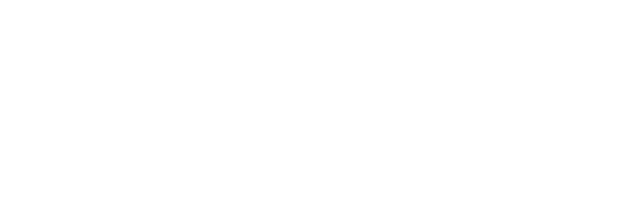
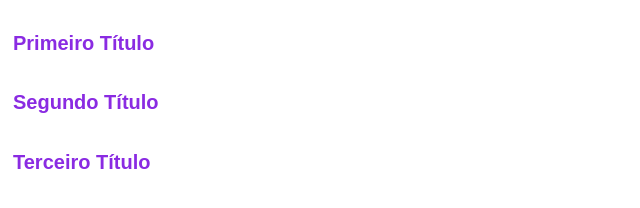
Before and after one commit to bellysantos/FormacaoFrontend, a plain HTML site: page 02Desafio/index.html in a window 1280 px wide. Shown: the whole page, without its empty margins (0-640 px from the left). Drawn offline with Linux system fonts and the light colour scheme.

Commit message:
desafio 2 atualizado

```diff
--- a/02Desafio/css/titles.css
+++ b/02Desafio/css/titles.css
@@ -0,0 +1,6 @@
+h4 {
+    color:blueviolet;
+    padding: 5px;
+    font-family: 'Arial';
+    font-size: 20px;
+}
--- a/02Desafio/index.html
+++ b/02Desafio/index.html
@@ -4,8 +4,11 @@
     <meta charset="UTF-8">
     <meta name="viewport" content="width=device-width, initial-scale=1.0">
     <title>Desafio 2</title>
+    <link rel="stylesheet" href="css/titles.css">
 </head>
 <body>
-
+    <h4>Primeiro Título</h4>
+    <h4>Segundo Título</h4>
+    <h4>Terceiro Título</h4>
 </body>
 </html>
```
